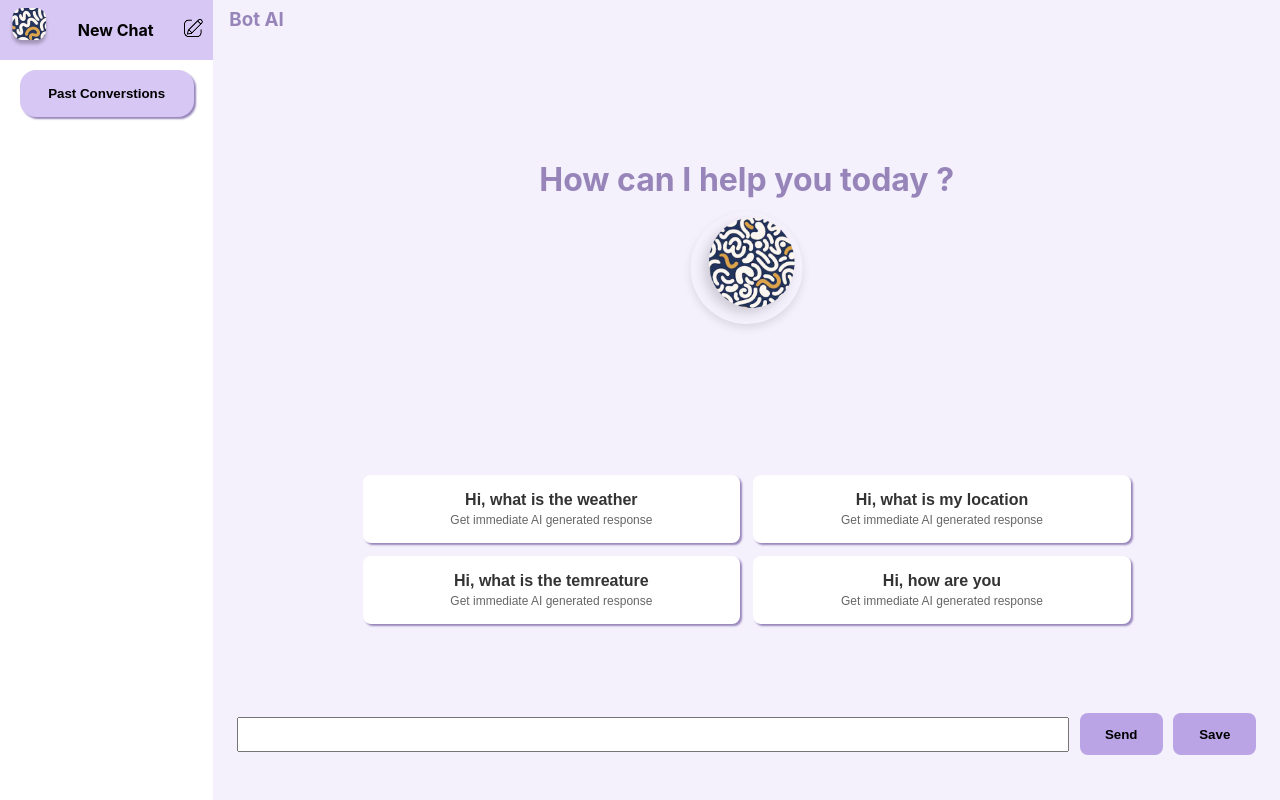
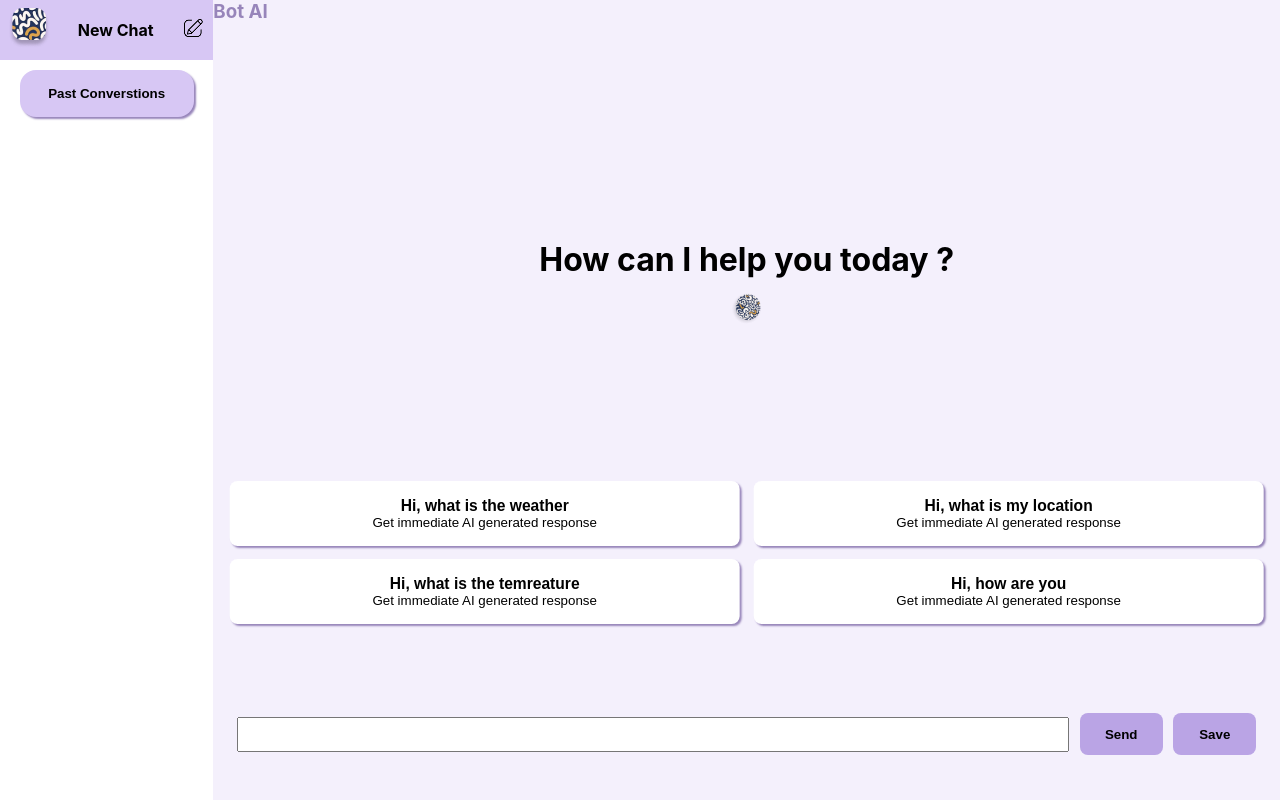
Before and after one commit to ryn-001/XBot-AI, a React (Create React App) app: page / in a window 1280 px wide. Built offline with nearby package versions, Linux system fonts and the light colour scheme.

Commit message:
Shrikant ay

```diff
--- a/src/components/Chat.css
+++ b/src/components/Chat.css
@@ -24,7 +24,7 @@
 
 .bot-ai-heading{
     color: #9785BA;
-    position: absolute;
+    text-align: start;
     left: 1rem;
     top: 0.5rem;
 }
@@ -124,90 +124,133 @@
     background-color: rgb(239, 239, 239);
 }
 
-.chat-section {
-    position: relative;
-    height: 100vh;
-    background-color: #d7c7f446;
-    overflow: hidden;
+.chat-container{
+    width: 100%;
+    height: 90vh;
+    position: absolute;
+    overflow-y: scroll;
+}
+
+.chat-messsages{
+    flex: 1;
+    overflow-y: auto;
+    padding: 1rem;
+    display: flex;
+    flex-direction: column;
+    gap: 1rem;
+    margin-bottom: 4rem;
 }
 
 .chat-heading {
     display: flex;
+    flex-direction: column;
     align-items: center;
-    justify-content: center;
-    flex-direction: column;
     gap: 0.825rem;
-
-    position: absolute;
-    top: 20%;
-    left: 50%;
-    transform: translateX(-50%);
-    text-align: center;
-}
-
-.chat-heading h1 {
-    font-size: 2rem;
-    color: #9785BA;
+    margin-top: 5rem;
 }
 
 .chat-pfp {
-    width: 7rem;
-    height: 7rem;
-    border-radius: 100%;
+    width: 5rem;
+    height: 5rem;
+    border-radius: 50%;
+}
+
+.chat-user-pfp{
+    width: 3rem;
+    height: 3rem;
+    border-radius: 50%;
+}
+
+.chat-bot-pfp{
+    width: 5rem;
+    height: 5rem;
+    border-radius: 50%;
+}
+
+.chat-messages {
+    flex: 1;
+    overflow-y: auto;
+    padding: 1rem;
+    display: flex;
+    flex-direction: column;
+    gap: 0.8rem;
+    background-color: #d7c7f446;
+    margin: 1rem;
+}
+
+.chat-box {
+    display: flex;
+    align-items: flex-start;
+    gap: 0.5rem;
+    max-width: 650px;
+    width: 90%;
+    align-self: flex-start;
+}
+
+.chat-box.user {
+    align-self: flex-end;
+    flex-direction: row-reverse;
+}
+
+.chat-pfp {
+    width: 2rem;
+    height: 2rem;
+    flex-shrink: 0;
+    border-radius: 50%;
     overflow: hidden;
-    box-shadow: 0 4px 8px rgba(0, 0, 0, 0.1);
 }
 
 .chat-pfp img {
     width: 100%;
     height: 100%;
-    border-radius: 100%;
-    cursor: pointer;
     object-fit: cover;
+    border-radius: 50%;
 }
 
-.questions-section {
-    width: 90%;
-    max-width: 800px;
-    display: grid;
-    padding: 1rem;
-    grid-template-columns: 1fr 1fr;
-    grid-template-rows: auto auto;
-    gap: 0.825rem;
-
-    position: absolute;
-    bottom: 20%;
-    left: 50%;
-    transform: translateX(-50%);
+.chat-box.user .chat-wrapper {
+    background-color: #baa4e5;
+    color: white;
+    border-radius: 1.2rem 1.2rem 0.2rem 1.2rem;
 }
 
-.question {
-    padding: 1rem;
-    display: flex;
-    flex-direction: column;
-    justify-content: center;
-    align-items: center;
-    background-color: white;
-    outline: none;
-    border: none;
-    box-shadow: 2px 2px 2px #9785BA;
-    cursor: pointer;
-    border-radius: 0.5rem;
-    transition: background-color 0.2s;
-    text-align: center;
+.chat-msg {
+    font-size: 1rem;
+    word-wrap: break-word;
 }
 
-.question:hover {
-    background-color: rgb(239, 239, 239);
+.chat-time {
+    font-size: 0.75rem;
+    margin-top: 0.3rem;
+    align-self: flex-end;
+    color: #888;
 }
 
-.question h3 {
-    margin-bottom: 0.25rem;
-    color: #333;
-    font-size: 1rem;
+.chat-box.user .chat-time {
+    color: rgba(255, 255, 255, 0.8);
 }
 
-.question p {
-    font-size: 0.75rem;
-    color: #666;
+.feedback-section {
+    margin-top: 0.5rem;
+    font-size: 1.2rem;
+    align-self: flex-start;
 }
+
+.feedback-section label input {
+    display: none;
+}
+
+.feedback-section label input:checked + span {
+    opacity: 1;
+}
+
+input[type="radio"]{
+    display: none;
+}
+
+#like-button{
+    cursor: pointer;
+}
+
+#dislike-button{
+    cursor: pointer;
+}
--- a/src/components/Chat.js
+++ b/src/components/Chat.js
@@ -78,8 +78,8 @@ export default function Chat() {
                     </div>
                 </div>
 
-                <div className="questions-section" onClick={() => handleSendMessage("Hi, what is the weather")}>
-                    <button className="question">
+                <div className="questions-section">
+                    <button className="question" onClick={() => handleSendMessage("Hi, what is the weather")}>
                         <h3>Hi, what is the weather</h3>
                         <p>Get immediate AI generated response</p>
                     </button>
@@ -100,13 +100,13 @@ export default function Chat() {
                     </button>
                 </div>
 
-            </>) : (<div className="chat-messages">
+            </>) : (<div className="chat-container">
                 {currentChat.length > 0 ? (
                     currentChat.map((chat, idx) => (
                         <div className="chat-messages">
                             <div key={idx} className="chat-box">
                                 <div className="chat-pfp">
-                                    <img src={chat.sender === "user" ? user : pfp} alt={chat.sender === "user" ? "user" : "bot"}></img>
+                                    {chat.sender === "user" ? (<img className="chat-user-pfp" src={user} alt="user"></img>) : (<img className="chat-bot-pfp" src={pfp} alt="bot"></img>)}
                                 </div>
 
                                 <div className="chat-wrapper">
@@ -115,27 +115,27 @@ export default function Chat() {
 
                                     {chat.sender === "bot" && (
                                         <>
-                                            <label>
                                             <input
+                                                id="like"
                                                 type="radio"
                                                 name={`feedback-${idx}`}
                                                 value="like"
                                                 checked={chat.feedback === "like"}
                                                 onChange={() => handleFeedback(idx, "like")}
                                             />{" "}
-                                                👍
+                                            <label for="like" id="like-button">👍</label>
+                                            {"  "}
+                                            <label for="dislike" id="dislike-button">
+                                                👎
                                             </label>
-                                            {"  "}
-                                            <label>
                                             <input
+                                                id="dislike"
                                                 type="radio"
                                                 name={`feedback-${idx}`}
                                                 value="dislike"
                                                 checked={chat.feedback === "dislike"}
                                                 onChange={() => handleFeedback(idx, "dislike")}
                                             />{" "}
-                                                👎
-                                            </label>
                                         </>
                                     )}
                                 </div>
```
Lines whose indentation alone changed are shown as unchanged.
